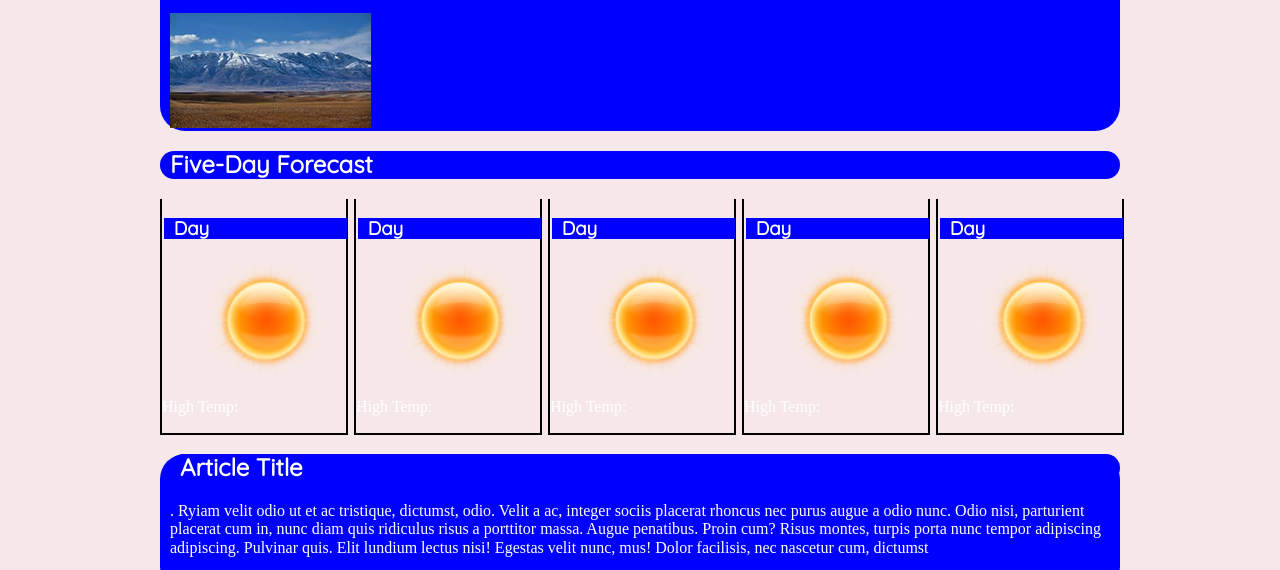
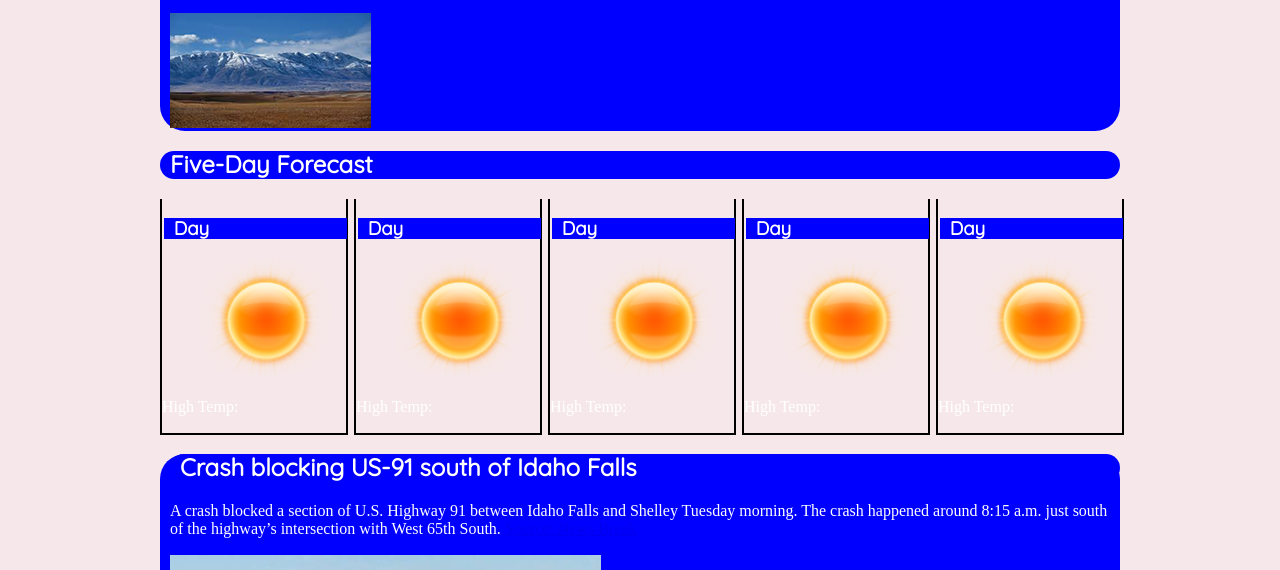
Before and after one commit to AJ3005/AJ3005.github.io, a plain HTML site: page lesson4/preston.html in a window 1280 px wide. Shown: the part 365-935 px from the top of the page. Drawn offline with Linux system fonts and the light colour scheme.

Commit message:
preston commit

```diff
--- a/lesson4/preston.html
+++ b/lesson4/preston.html
@@ -75,18 +75,12 @@
                     </div>
                 </section>
                 <article class="green">
-                    <h2>Article Title</h2>
-                    <p>. Ryiam velit odio ut et ac tristique,
-                        dictumst, odio. Velit a ac, integer sociis placerat
-                        rhoncus nec purus augue a odio nunc. Odio nisi,
-                        parturient placerat cum in, nunc diam quis
-                        ridiculus risus a porttitor massa. Augue
-                        penatibus. Proin cum? Risus montes, turpis porta
-                        nunc tempor adipiscing adipiscing. Pulvinar quis.
-                        Elit lundium lectus nisi! Egestas velit nunc, mus!
-                        Dolor facilisis, nec nascetur cum, dictumst
+                    <h2>Crash blocking US-91 south of Idaho Falls</h2>
+                    <p>A crash blocked a section of U.S. Highway 91 between Idaho Falls and Shelley Tuesday morning.
+                        The crash happened around 8:15 a.m. just south of the highway’s intersection with West 65th South.
+                        <a href="https://www.newsbreak.com/news/2301237821866/crash-blocking-us-91-south-of-idaho-falls">Source: News Break</a>
                     </p>
-                    <img src="#" alt="related article image">
+                    <img src="images/prestoncrash.jpg" alt="related article image">
                 </article>
                 <section>
                     <h2>Contact Us</h2>
```
Also changed, not shown: lesson4/images/prestoncrash.jpg (added), 1 other file.
